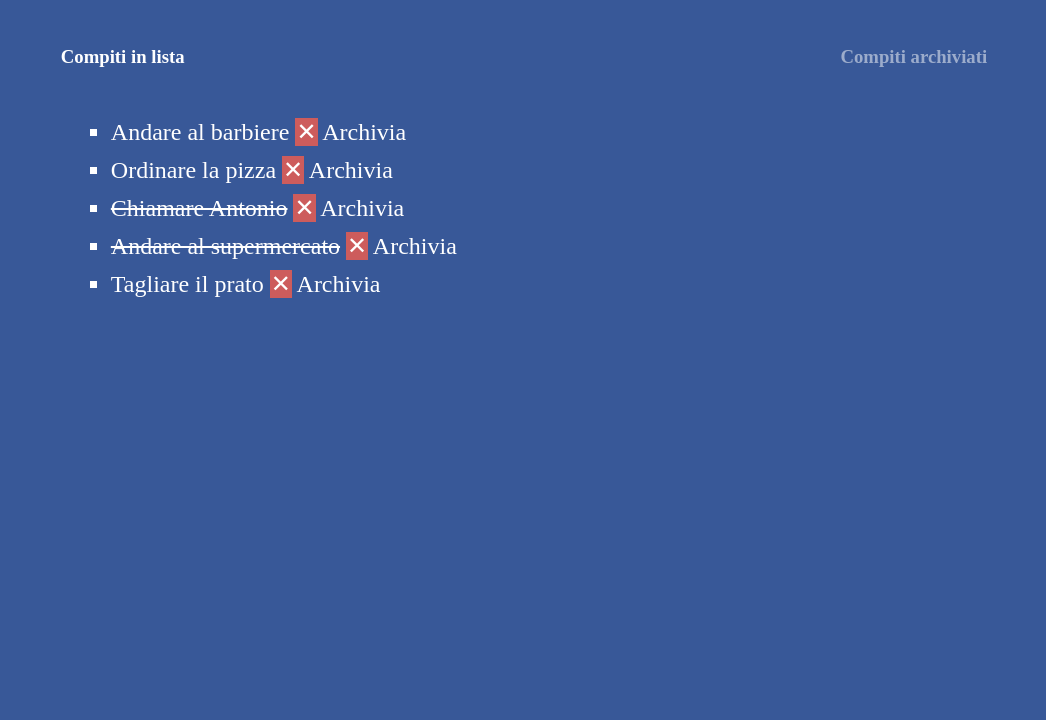
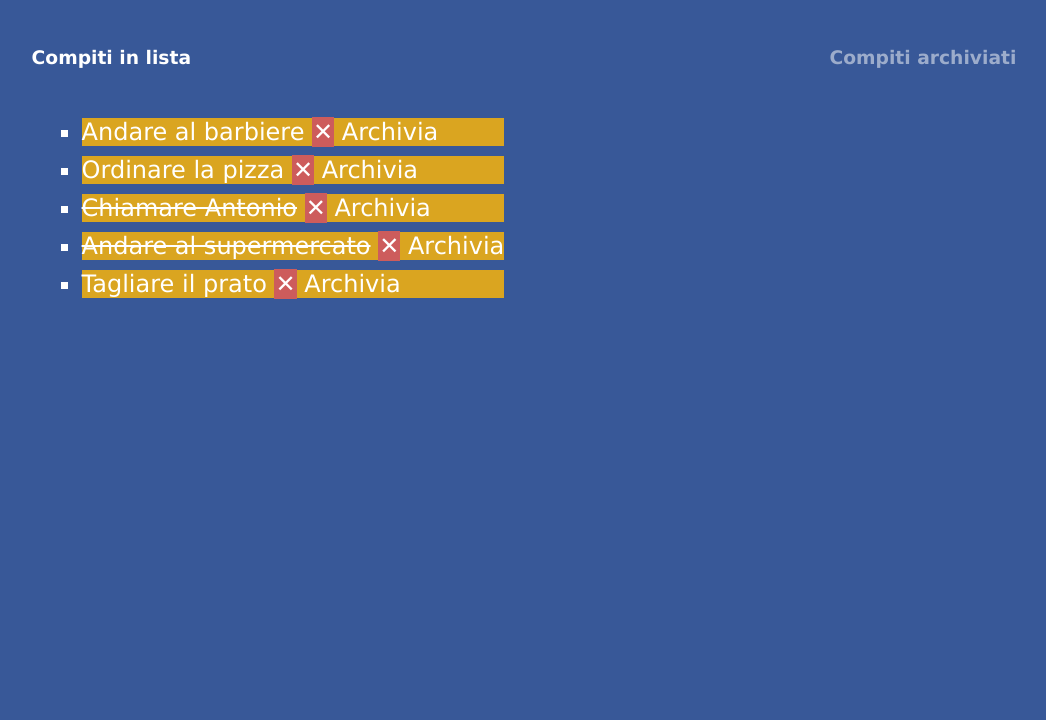
Before and after one commit to Fraianni/vue-todolist, a plain HTML site: page index.html in a window 1280 px wide. Shown: the part 80-800 px from the top of the page, without its empty margins (116-1162 px from the left). Drawn offline with nearby package versions, Linux system fonts and the light colour scheme.

Commit message:
estetica

```diff
--- a/style.css
+++ b/style.css
@@ -2,6 +2,7 @@
     margin: 0;
     padding: 0;
     box-sizing: border-box;
+    font-family: 'Lucida Sans', 'Lucida Sans Regular', 'Lucida Grande', 'Lucida Sans Unicode', Geneva, Verdana, sans-serif;
 }
 
 body {
@@ -26,6 +27,7 @@ ul {
 li {
     margin-top: 10px;
     font-size: 1.5rem;
+    background-color: goldenrod;
 }
 
 .cross {
```
